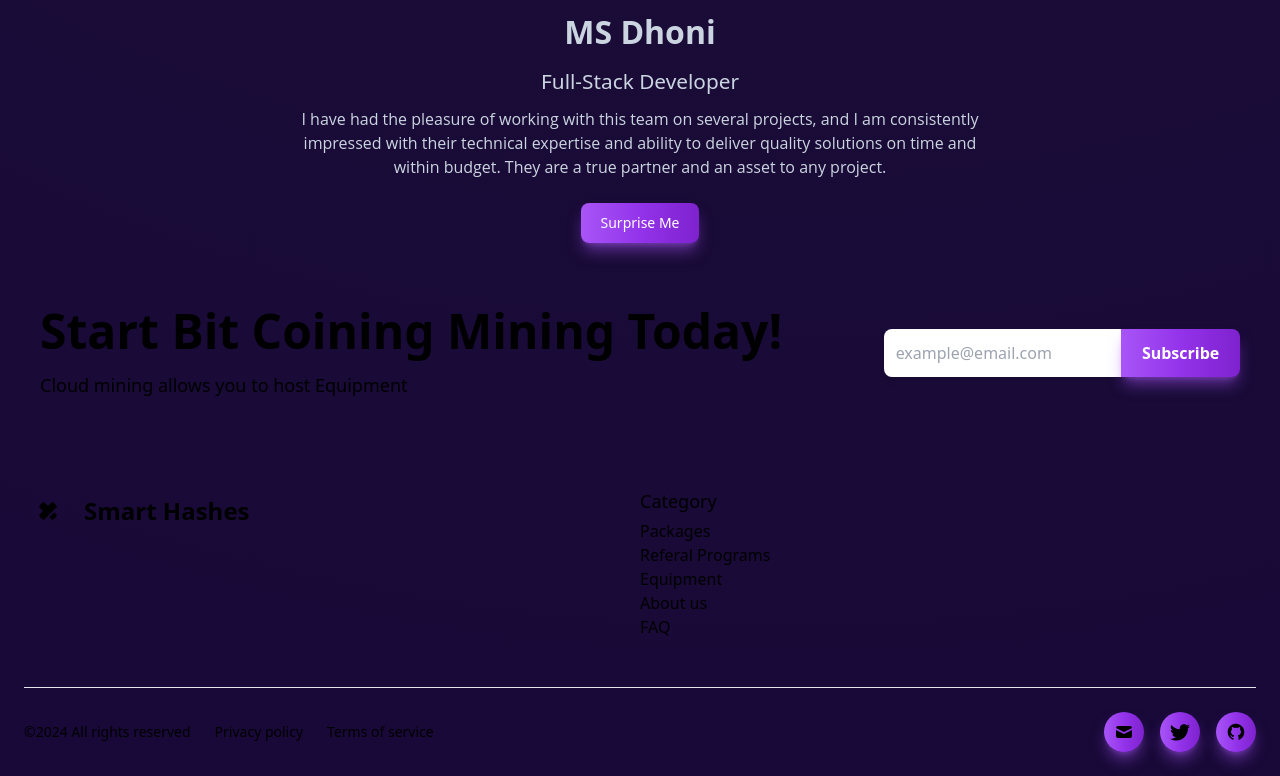
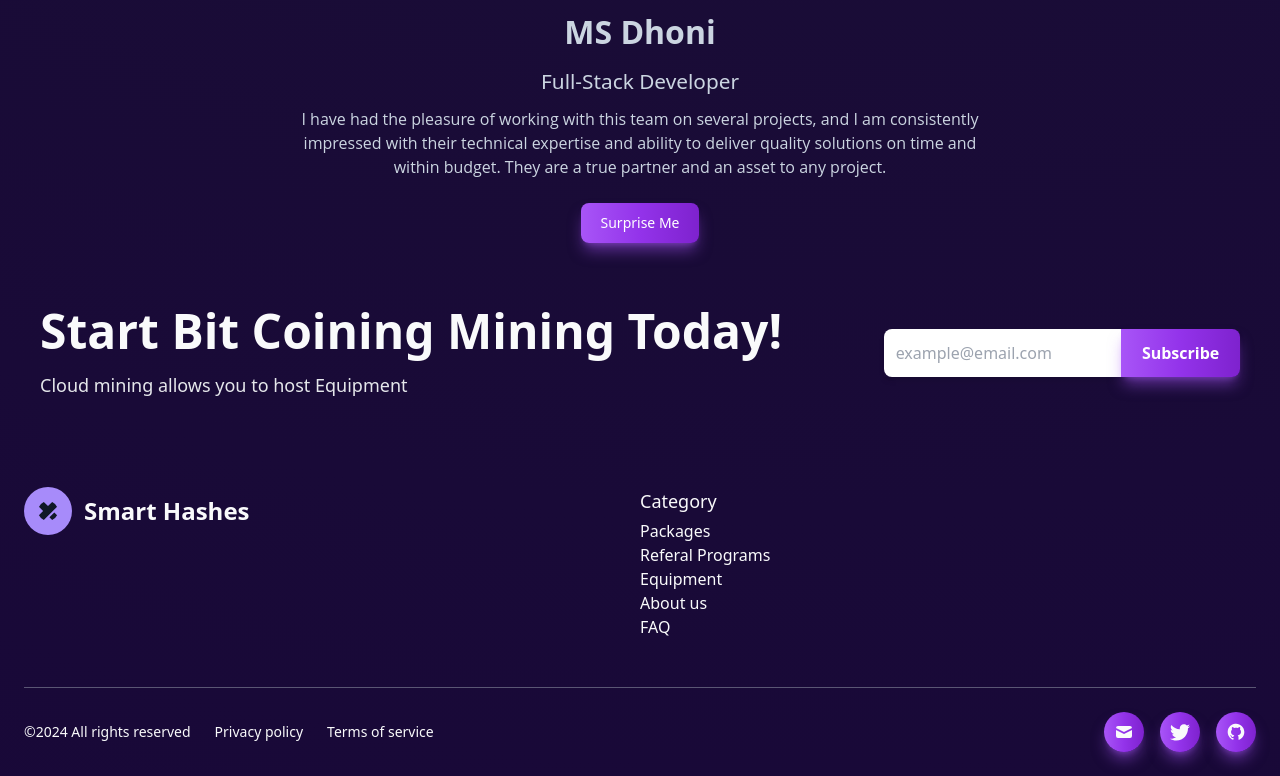
Before and after one commit to Mridulians/crpto-project, a React (Vite) app: page / in a window 1280 px wide. Shown: the part 3151-3927 px from the top of the page. Built offline with nearby package versions, Linux system fonts and the light colour scheme.

Commit message:
pro deploy 5 and final

```diff
--- a/src/components/City.jsx
+++ b/src/components/City.jsx
@@ -3,13 +3,13 @@
 const City = () => {
   return (
     <div>
-      <section className="py-6   dark:text-gray-50">
+      <section className="py-6  text-gray-50">
         <div className="container mx-auto flex flex-col justify-center p-4 space-y-8 md:p-10 lg:space-y-0 lg:space-x-12 lg:justify-between lg:flex-row">
           <div className="flex flex-col space-y-4 text-center lg:text-left">
             <h1 className="text-5xl font-bold leading-none">
               Start Bit Coining Mining Today!
             </h1>
-            <p className="text-lg dark:text-gray-200 ">
+            <p className="text-lg text-gray-200 ">
               Cloud mining allows you to host Equipment
             </p>
           </div>
--- a/src/components/Footer.jsx
+++ b/src/components/Footer.jsx
@@ -3,8 +3,8 @@
 const Footer = () => {
   return (
     <div>
-      <footer className="py-6   dark:text-gray-50">
-        <div className="container px-6 mx-auto space-y-6 divide-y dark:divide-gray-400 md:space-y-12 divide-opacity-50">
+      <footer className="py-6 text-gray-50">
+        <div className="container px-6 mx-auto space-y-6 divide-y divide-gray-400 md:space-y-12 divide-opacity-50">
           <div className="grid grid-cols-12">
             <div className="pb-6 col-span-full md:pb-0 md:col-span-6">
               <a
@@ -12,12 +12,12 @@ const Footer = () => {
                 href="#"
                 className="flex justify-center space-x-3 md:justify-start"
               >
-                <div className="flex items-center justify-center w-12 h-12 rounded-full dark:bg-violet-400">
+                <div className="flex items-center justify-center w-12 h-12 rounded-full bg-violet-400">
                   <svg
                     xmlns="http://www.w3.org/2000/svg"
                     viewBox="0 0 32 32"
                     fill="currentColor"
-                    className="flex-shrink-0 w-5 h-5 rounded-full dark:text-gray-900"
+                    className="flex-shrink-0 w-5 h-5 rounded-full text-gray-900"
                   >
                     <path d="M18.266 26.068l7.839-7.854 4.469 4.479c1.859 1.859 1.859 4.875 0 6.734l-1.104 1.104c-1.859 1.865-4.875 1.865-6.734 0zM30.563 2.531l-1.109-1.104c-1.859-1.859-4.875-1.859-6.734 0l-6.719 6.734-6.734-6.734c-1.859-1.859-4.875-1.859-6.734 0l-1.104 1.104c-1.859 1.859-1.859 4.875 0 6.734l6.734 6.734-6.734 6.734c-1.859 1.859-1.859 4.875 0 6.734l1.104 1.104c1.859 1.859 4.875 1.859 6.734 0l21.307-21.307c1.859-1.859 1.859-4.875 0-6.734z"></path>
                   </svg>
@@ -34,7 +34,7 @@ const Footer = () => {
                   <a
                     rel="noopener noreferrer"
                     href="#"
-                    className="hover:dark:text-violet-400"
+                    className="hover:text-violet-400"
                   >
                     Packages
                   </a>
@@ -43,7 +43,7 @@ const Footer = () => {
                   <a
                     rel="noopener noreferrer"
                     href="#"
-                    className="hover:dark:text-violet-400"
+                    className="hover:text-violet-400"
                   >
                     Referal Programs
                   </a>
@@ -52,7 +52,7 @@ const Footer = () => {
                   <a
                     rel="noopener noreferrer"
                     href="#"
-                    className="hover:dark:text-violet-400"
+                    className="hover:text-violet-400"
                   >
                     Equipment
                   </a>
@@ -61,7 +61,7 @@ const Footer = () => {
                   <a
                     rel="noopener noreferrer"
                     href="#"
-                    className="hover:dark:text-violet-400"
+                    className="hover:text-violet-400"
                   >
                     About us
                   </a>
@@ -70,7 +70,7 @@ const Footer = () => {
                   <a
                     rel="noopener noreferrer"
                     href="#"
-                    className="hover:dark:text-violet-400"
+                    className="hover:text-violet-400"
                   >
                     FAQ
                   </a>
--- a/src/components/Testimonial.jsx
+++ b/src/components/Testimonial.jsx
@@ -32,7 +32,7 @@ const Testimonials = (props) => {
   return (
     <div className="flex flex-col items-center justify-center mt-10 relative">
       {/* <div className="w-full md:max-w-[700px] p-10 transition-all duration-700 hover:shadow-xl rounded-md"> */}
-      <h2 className="text-3xl font-bold tracking-tight text-center sm:text-5xl dark:text-gray-50 mb-[2rem]">
+      <h2 className="text-3xl font-bold tracking-tight text-center sm:text-5xl text-gray-50 mb-[2rem]">
         Reviews
       </h2>
 
```
